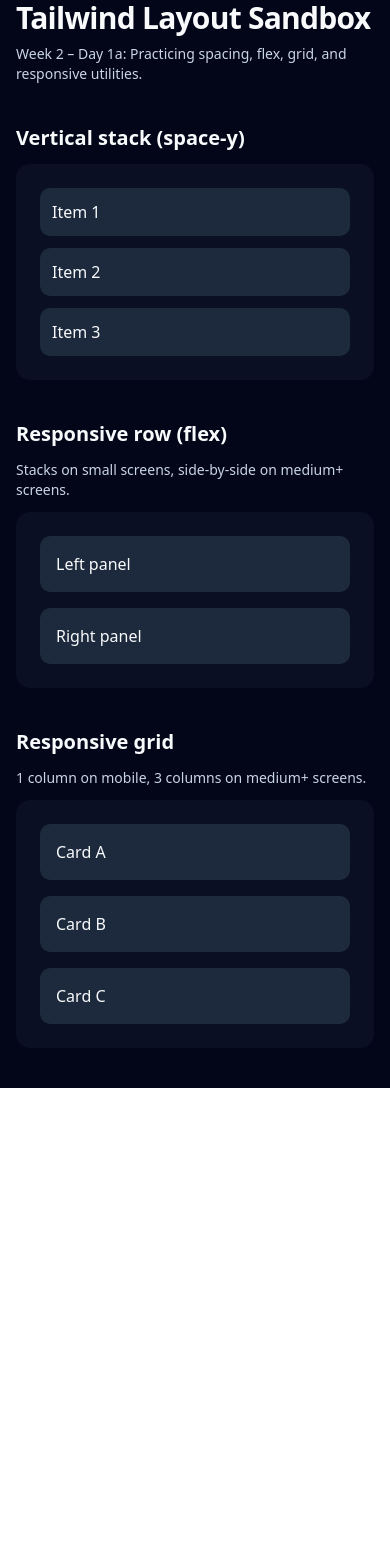
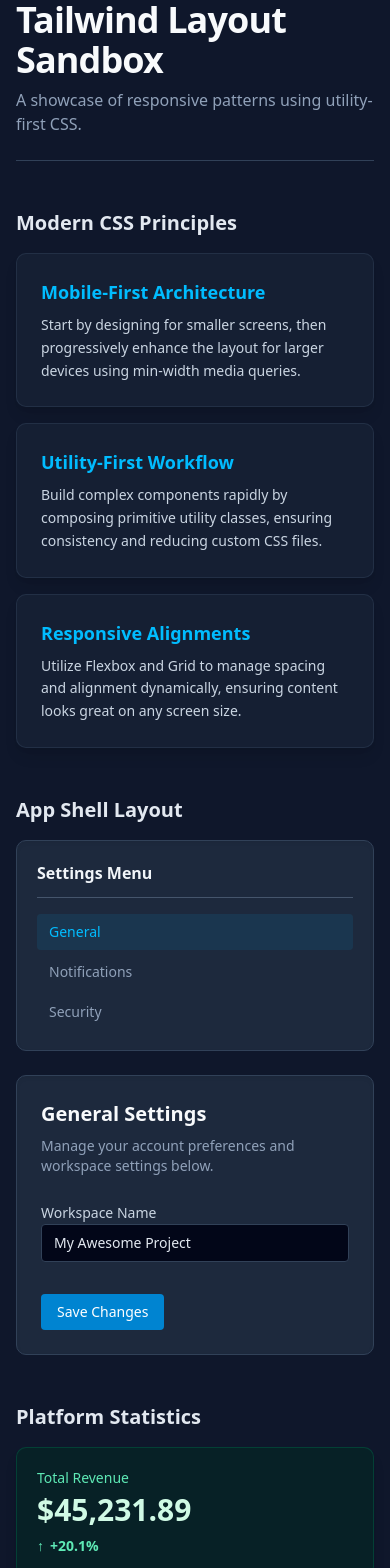
Before and after one commit to reiness/jls-stack-sandbox-edo, a React (Vite) app: page / in a window 390 px wide. Shown: the part 40-1608 px from the top of the page. Before the commit the page ends 1128 px from the top, so only its background shows below. Built offline with nearby package versions, Linux system fonts and the light colour scheme.

Commit message:
feat: customize responsive Tailwind layout sandbox

```diff
--- a/src/components/layout/LayoutSandbox.tsx
+++ b/src/components/layout/LayoutSandbox.tsx
@@ -1,55 +1,143 @@
 export function LayoutSandbox() {
   return (
-    <div className="min-h-screen bg-slate-950 text-slate-50 py-10">
-      <div className="max-w-5xl mx-auto space-y-10 px-4">
-        {/* Section 1: Page Title */}
-        <section className="space-y-2">
-          <h1 className="text-3xl font-bold tracking-tight">
+    <div className="min-h-screen bg-slate-900 text-slate-200 py-10">
+      <div className="max-w-5xl mx-auto space-y-12 px-4">
+        {/* Section 0: Page Title */}
+        <section className="space-y-2 border-b border-slate-700 pb-6">
+          <h1 className="text-4xl font-bold tracking-tight text-slate-50">
             Tailwind Layout Sandbox
           </h1>
-          <p className="text-sm text-slate-300">
-            Week 2 – Day 1a: Practicing spacing, flex, grid, and responsive utilities.
+          <p className="text-base text-slate-400">
+            A showcase of responsive patterns using utility-first CSS.
           </p>
         </section>
 
-        {/* Section 2: Vertical Stack */}
-        <section className="space-y-3">
-          <h2 className="text-xl font-semibold">Vertical stack (space-y)</h2>
-          <div className="bg-slate-900/60 rounded-xl p-6 space-y-3">
-            <div className="bg-slate-800 rounded-lg p-3">Item 1</div>
-            <div className="bg-slate-800 rounded-lg p-3">Item 2</div>
-            <div className="bg-slate-800 rounded-lg p-3">Item 3</div>
-          </div>
-        </section>
+        {/* Section 1: Vertical Stack (“Feature List”) */}
+        <section className="space-y-4">
+          <h2 className="text-xl font-semibold">Modern CSS Principles</h2>
+          <div className="space-y-4">
+            {/* Item 1 */}
+            <div className="p-6 rounded-lg bg-slate-800/50 border border-slate-700/50 shadow-lg">
+              <h3 className="text-lg font-semibold text-sky-400 mb-2">Mobile-First Architecture</h3>
+              <p className="text-slate-300 text-sm leading-relaxed">
+                Start by designing for smaller screens, then progressively enhance the layout for larger devices using min-width media queries.
+              </p>
+            </div>
 
-        {/* Section 3: Responsive Flex Row */}
-        <section className="space-y-3">
-          <h2 className="text-xl font-semibold">Responsive row (flex)</h2>
-          <p className="text-sm text-slate-300">
-            Stacks on small screens, side-by-side on medium+ screens.
-          </p>
-          <div className="bg-slate-900/60 rounded-xl p-6 flex flex-col md:flex-row gap-4">
-            <div className="flex-1 bg-slate-800 rounded-lg p-4">
-              Left panel
+            {/* Item 2 */}
+            <div className="p-6 rounded-lg bg-slate-800/50 border border-slate-700/50 shadow-lg">
+              <h3 className="text-lg font-semibold text-sky-400 mb-2">Utility-First Workflow</h3>
+              <p className="text-slate-300 text-sm leading-relaxed">
+                Build complex components rapidly by composing primitive utility classes, ensuring consistency and reducing custom CSS files.
+              </p>
             </div>
-            <div className="flex-1 bg-slate-800 rounded-lg p-4">
-              Right panel
+
+            {/* Item 3 */}
+            <div className="p-6 rounded-lg bg-slate-800/50 border border-slate-700/50 shadow-lg">
+              <h3 className="text-lg font-semibold text-sky-400 mb-2">Responsive Alignments</h3>
+              <p className="text-slate-300 text-sm leading-relaxed">
+                Utilize Flexbox and Grid to manage spacing and alignment dynamically, ensuring content looks great on any screen size.
+              </p>
             </div>
           </div>
         </section>
 
-        {/* Section 4: Responsive Grid */}
-        <section className="space-y-3">
-          <h2 className="text-xl font-semibold">Responsive grid</h2>
-          <p className="text-sm text-slate-300">
-            1 column on mobile, 3 columns on medium+ screens.
-          </p>
-          <div className="bg-slate-900/60 rounded-xl p-6 grid grid-cols-1 md:grid-cols-3 gap-4">
-            <div className="bg-slate-800 rounded-lg p-4">Card A</div>
-            <div className="bg-slate-800 rounded-lg p-4">Card B</div>
-            <div className="bg-slate-800 rounded-lg p-4">Card C</div>
+        {/* Section 2: Sidebar Layout */}
+        <section className="space-y-4">
+          <h2 className="text-xl font-semibold">App Shell Layout</h2>
+          <div className="flex flex-col md:flex-row gap-6">
+
+            {/* Sidebar Panel */}
+            <aside className="md:w-1/3 lg:w-1/4 space-y-4">
+              <div className="bg-slate-800 p-5 rounded-lg border border-slate-700 shadow-inner">
+                <div className="font-semibold text-slate-100 mb-4 pb-3 border-b border-slate-600">
+                  Settings Menu
+                </div>
+                <nav className="space-y-1">
+                  <button className="w-full text-left px-3 py-2 rounded bg-sky-500/10 text-sky-400 text-sm font-medium">
+                    General
+                  </button>
+                  <button className="w-full text-left px-3 py-2 rounded text-slate-400 hover:text-slate-200 hover:bg-slate-800 text-sm transition-colors">
+                    Notifications
+                  </button>
+                  <button className="w-full text-left px-3 py-2 rounded text-slate-400 hover:text-slate-200 hover:bg-slate-800 text-sm transition-colors">
+                    Security
+                  </button>
+                </nav>
+              </div>
+            </aside>
+
+            {/* Main Content Panel */}
+            <main className="flex-1 bg-slate-800 p-6 rounded-lg border border-slate-700 shadow-inner">
+              <h3 className="text-xl font-semibold text-slate-50 mb-2">General Settings</h3>
+              <p className="text-slate-400 text-sm mb-6">
+                Manage your account preferences and workspace settings below.
+              </p>
+
+              <div className="space-y-4">
+                <div className="space-y-2">
+                  <label className="text-sm font-medium text-slate-300">Workspace Name</label>
+                  <input
+                    type="text"
+                    defaultValue="My Awesome Project"
+                    className="w-full bg-slate-950 border border-slate-700 rounded px-3 py-2 text-slate-200 text-sm focus:outline-none focus:border-sky-500"
+                  />
+                </div>
+                <div className="pt-4">
+                    <button className="bg-sky-600 hover:bg-sky-500 text-white px-4 py-2 rounded text-sm font-medium transition-colors">
+                        Save Changes
+                    </button>
+                </div>
+              </div>
+            </main>
+
           </div>
         </section>
+
+        {/* Section 3: Responsive Grid ("Cards / Stats / Modules") */}
+        <section className="space-y-4">
+          <h2 className="text-xl font-semibold">Platform Statistics</h2>
+          <div className="grid grid-cols-1 sm:grid-cols-2 lg:grid-cols-4 gap-4">
+
+            {/* Card 1 */}
+            <div className="bg-emerald-950/50 border border-emerald-800/50 p-5 rounded-lg shadow-lg">
+              <div className="text-emerald-300 text-sm font-medium mb-1">Total Revenue</div>
+              <div className="text-3xl font-bold text-emerald-100">$45,231.89</div>
+              <div className="text-emerald-300 text-sm mt-2 flex items-center font-semibold">
+                <span className="mr-1.5">↑</span> +20.1%
+              </div>
+            </div>
+
+            {/* Card 2 */}
+            <div className="bg-emerald-950/50 border border-emerald-800/50 p-5 rounded-lg shadow-lg">
+              <div className="text-emerald-300 text-sm font-medium mb-1">Active Users</div>
+              <div className="text-3xl font-bold text-emerald-100">+2,350</div>
+              <div className="text-emerald-300 text-sm mt-2 flex items-center font-semibold">
+                <span className="mr-1.5">↑</span> +180.1%
+              </div>
+            </div>
+
+            {/* Card 3 */}
+            <div className="bg-emerald-950/50 border border-emerald-800/50 p-5 rounded-lg shadow-lg">
+              <div className="text-emerald-300 text-sm font-medium mb-1">Sales</div>
+              <div className="text-3xl font-bold text-emerald-100">+12,234</div>
+              <div className="text-emerald-300 text-sm mt-2 flex items-center font-semibold">
+                <span className="mr-1.5">↑</span> +19%
+              </div>
+            </div>
+
+            {/* Card 4 */}
+            <div className="bg-rose-950/50 border border-rose-800/50 p-5 rounded-lg shadow-lg">
+              <div className="text-rose-300 text-sm font-medium mb-1">Active Now</div>
+              <div className="text-3xl font-bold text-rose-100">+573</div>
+              <div className="text-rose-300 text-sm mt-2 flex items-center font-semibold">
+                <span className="mr-1.5">↓</span> -35.1%
+              </div>
+            </div>
+
+          </div>
+        </section>
+
       </div>
     </div>
   )
```
